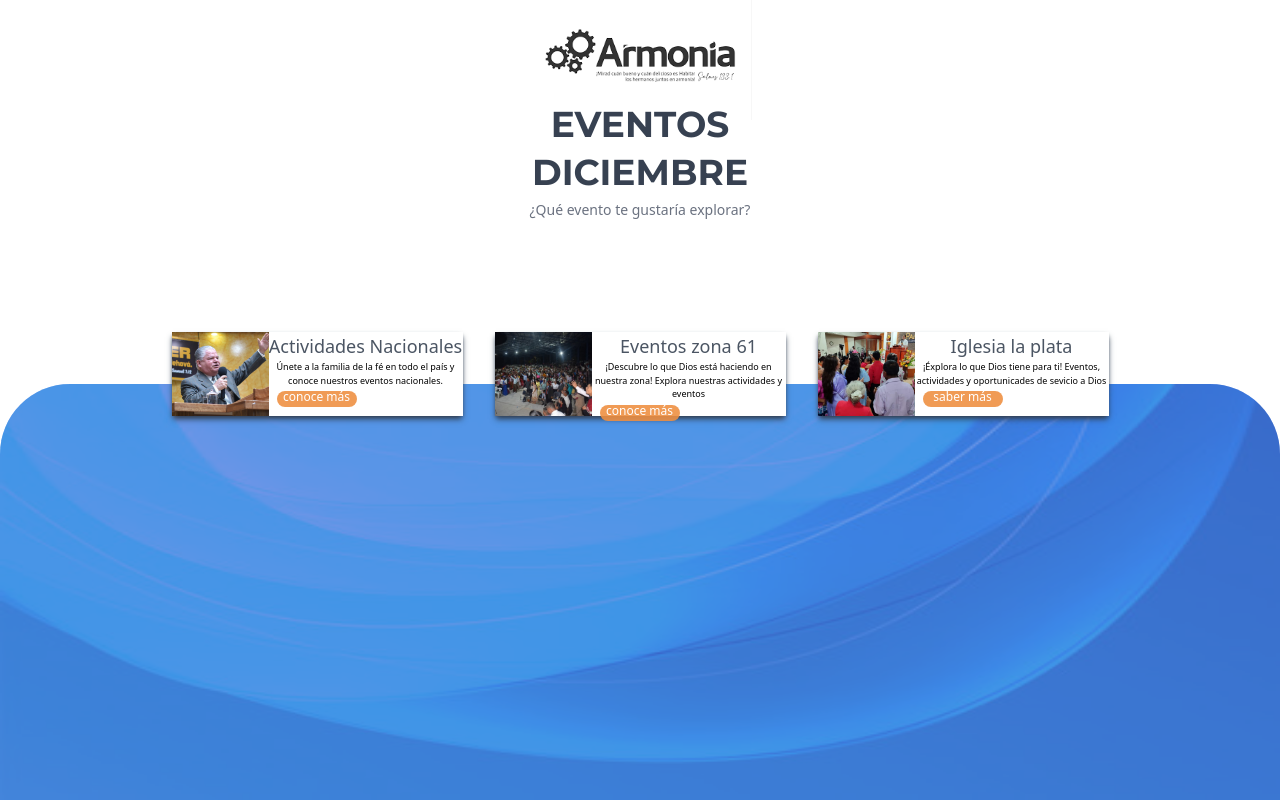
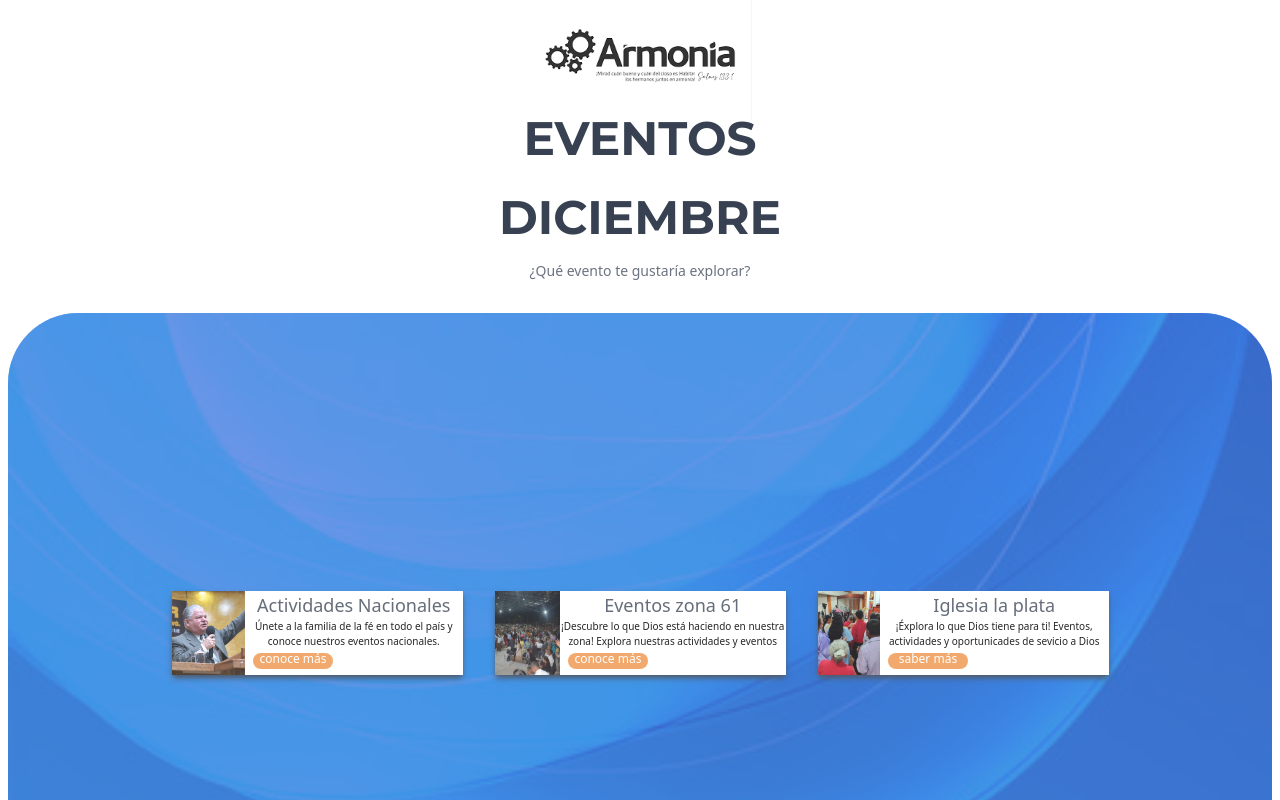
Before and after one commit to linda-rojas/actividades-iglesia, a React (Vite) app: page / in a window 1280 px wide. Shown: the top 800 px of the page. Built offline with nearby package versions, Linux system fonts and the light colour scheme.

Commit message:
modificacion de home

```diff
--- a/src/Home/InformationActivities/index.css
+++ /dev/null
@@ -1,26 +0,0 @@
-.card {
-  width: 100%;
-  max-width: 291px;
-  max-height: 84px;
-}
-
-.img-card {
-  min-width: 97px;
-  min-height: 84px;
-}
-
-.text-description {
-  font-size: 10px;
-}
-
-.color {
-  background-color: #ef8f41e3;
-}
-
-.description {
-  font-size: 9px;
-}
-
-.span {
-  margin: -2px;
-}
--- a/src/Home/InformationActivities/index.jsx
+++ b/src/Home/InformationActivities/index.jsx
@@ -1,5 +1,4 @@
 import { Link } from 'react-router-dom';
-import './index.css'
 
 
 export function InformationActivities(
@@ -20,8 +19,8 @@ export function InformationActivities(
 
 
     return (
-        <div className='card flex bg-white shadow-slate-700 shadow-md'>
-            <figure className='img-card'>
+        <div className='w-full max-w-[291px] max-h-[84px] flex bg-white shadow-slate-700 shadow-md'>
+            <figure className='max-w-[97px] min-h-[84px]'>
                 <img
                     className='object-cover w-full h-full'
                     src={imageCard}
@@ -29,9 +28,9 @@ export function InformationActivities(
             </figure>
             <div className='flex flex-col'>
                     <span className='font-roboto font-medium text-lg text-center text-gray-600'>{title}</span>
-                    <p className='description font-roboto font-light text-description text-center'>{description}</p>
+                    <p className='font-roboto font-light text-[10px] text-center'>{description}</p>
                     <Link to={to}>
-                        <button className='color hover:bg-green-600 flex justify-center  mt-1 font-normal w-20 h-4 rounded-full ml-2 text-white text-xs '><span className='span'>{button}</span></button>
+                        <button className='bg-[#ef8f41e3] hover:bg-green-600 flex justify-center  mt-1 font-normal w-20 h-4 rounded-full ml-2 text-white text-xs '><span className='m-[-2px]'>{button}</span></button>
                     </Link>
 
             </div>
--- a/src/Home/index.css
+++ /dev/null
@@ -1,19 +0,0 @@
-.svg {
-  position: fixed;
-  bottom: 0;
-  width: 100%;
-  min-height: 26rem;
-  left: 0;
-  z-index: -1;
-}
-
-.container-cards {
-  position: relative;
-  top: 5rem;
-}
-
-.svg,
-.svg-fondo {
-  border-top-left-radius: 70px;
-  border-top-right-radius: 70px;
-}
--- a/src/Home/index.jsx
+++ b/src/Home/index.jsx
@@ -1,4 +1,3 @@
-import './index.css'
 import { InformationActivities } from './InformationActivities';
 import { CardsInformationHome } from '../mocks/cards-informations';
 
@@ -6,29 +5,28 @@ export function Home() {
     const LemaArmonia = `/assets/img/lema3.png`;
     const FondoPrincipal = `/assets/img/fondo.jpg`;
 
-
     return (
         <div className='flex flex-col items-center h-screen'>
             <div className='flex flex-col gap-2 items-center'>
                 <figure className='w-56 h-24'>
                     <img src={LemaArmonia} alt='Lema-armonia' />
                 </figure>
-                <section className='flex flex-col items-center gap-2'>
-                    <h1 className='font-montserrat flex-wrap text-center lg:block text-gray-700 font-extrabold text-4xl'>EVENTOS</h1>
-                    <h1 className='font-montserrat flex-wrap text-center lg:block text-gray-700 font-extrabold text-4xl'>DICIEMBRE</h1>
+                <section className='flex flex-col  items-center gap-2'>
+                    <h1 className='font-montserrat flex-wrap text-center lg:block text-gray-700 font-extrabold text-[47px]'>EVENTOS</h1>
+                    <h1 className='font-montserrat flex-wrap text-center lg:block text-gray-700 font-extrabold text-[47px]'>DICIEMBRE</h1>
                     <p className='font-roboto font-medium text-sm text-gray-500'>¿Qué evento te gustaría explorar?</p>
                 </section>
             </div>
-            <div className='flex justify-items-center mt-[2rem]'>
-                <figure className='svg bg-cover bg-center h-64 sm:h-80 md:h-96 lg:h-128  bg-blue-700 opacity-85'>
+            <div className='flex justify-items-center mt-[2rem] relative'>
+                <figure className='svg w-full min-h-[40rem] left-0 z-[-1] rounded-tl-[70px] rounded-tr-[70px] bg-cover bg-center h-64 sm:h-80 md:h-96 lg:h-128 bg-blue-700 opacity-85'>
                     <img
                     src={FondoPrincipal}
-                    className='svg-fondo w-full h-full opacity-30'
+                    className='rounded-tl-[70px] rounded-tr-[70px] w-full h-full opacity-30'
                     alt='Fondo-Principal' />
-                </figure>
-                <div className='container-cards flex flex-wrap flex-col lg:flex-row gap-8 '>
-
-                { CardsInformationHome.map( information => (
+                    {/* Aquí es donde vas a centrar los <InformationActivities /> */}
+                    <div className='absolute top-0 left-0 right-0 bottom-0 flex justify-center items-center'>
+                        <div className='flex flex-wrap justify-center gap-8'>
+                            {CardsInformationHome.map(information => (
                                 <InformationActivities
                                     key={information.title}
                                     imageName={information.imageName}
@@ -37,10 +35,10 @@ export function Home() {
                                     button={information.button}
                                     to={information.to}/>
                             ))}
-
-                </div>
-
                         </div>
                     </div>
-    )
+                </figure>
+            </div>
+        </div>
+    );
 }
```
Lines whose indentation alone changed are shown as unchanged.
